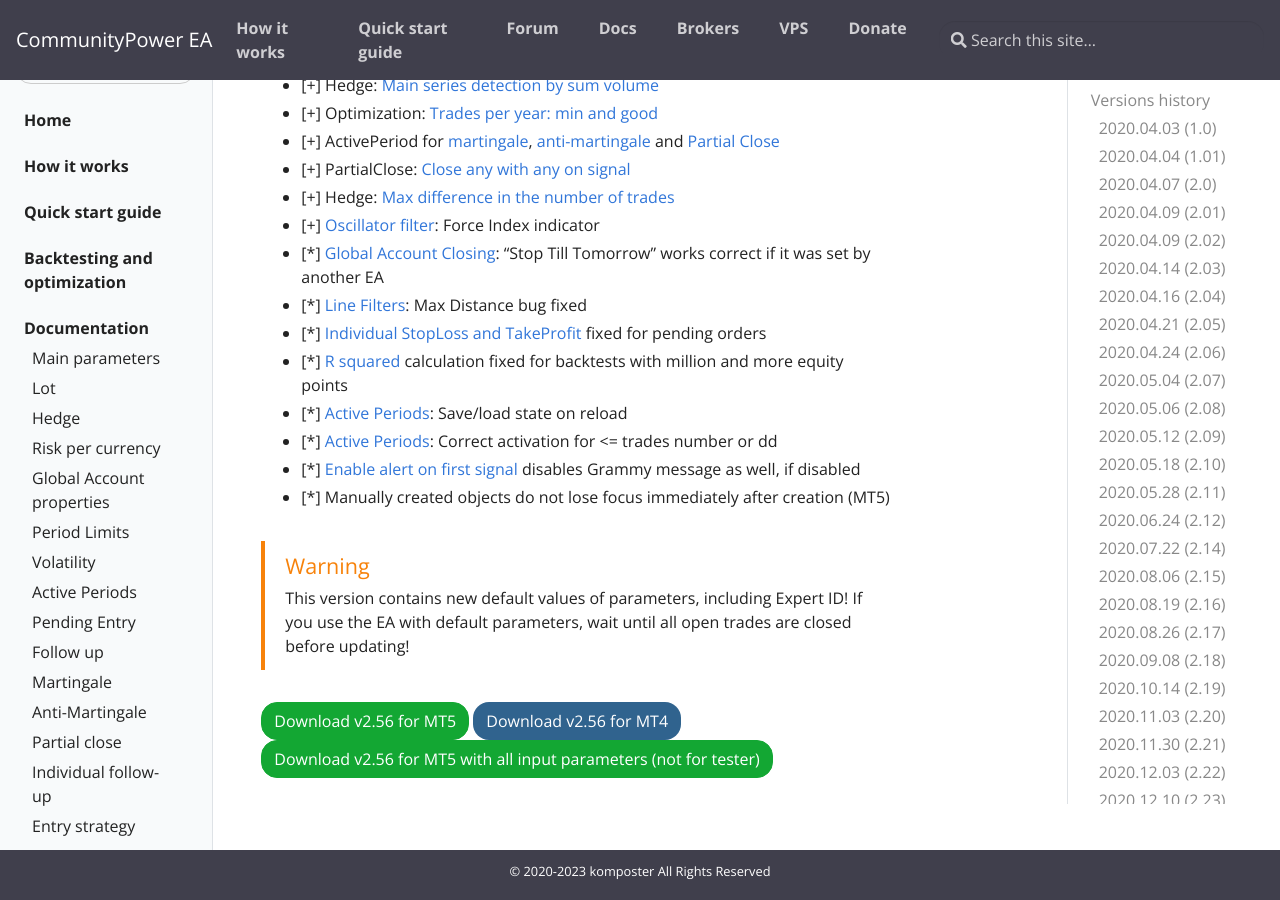
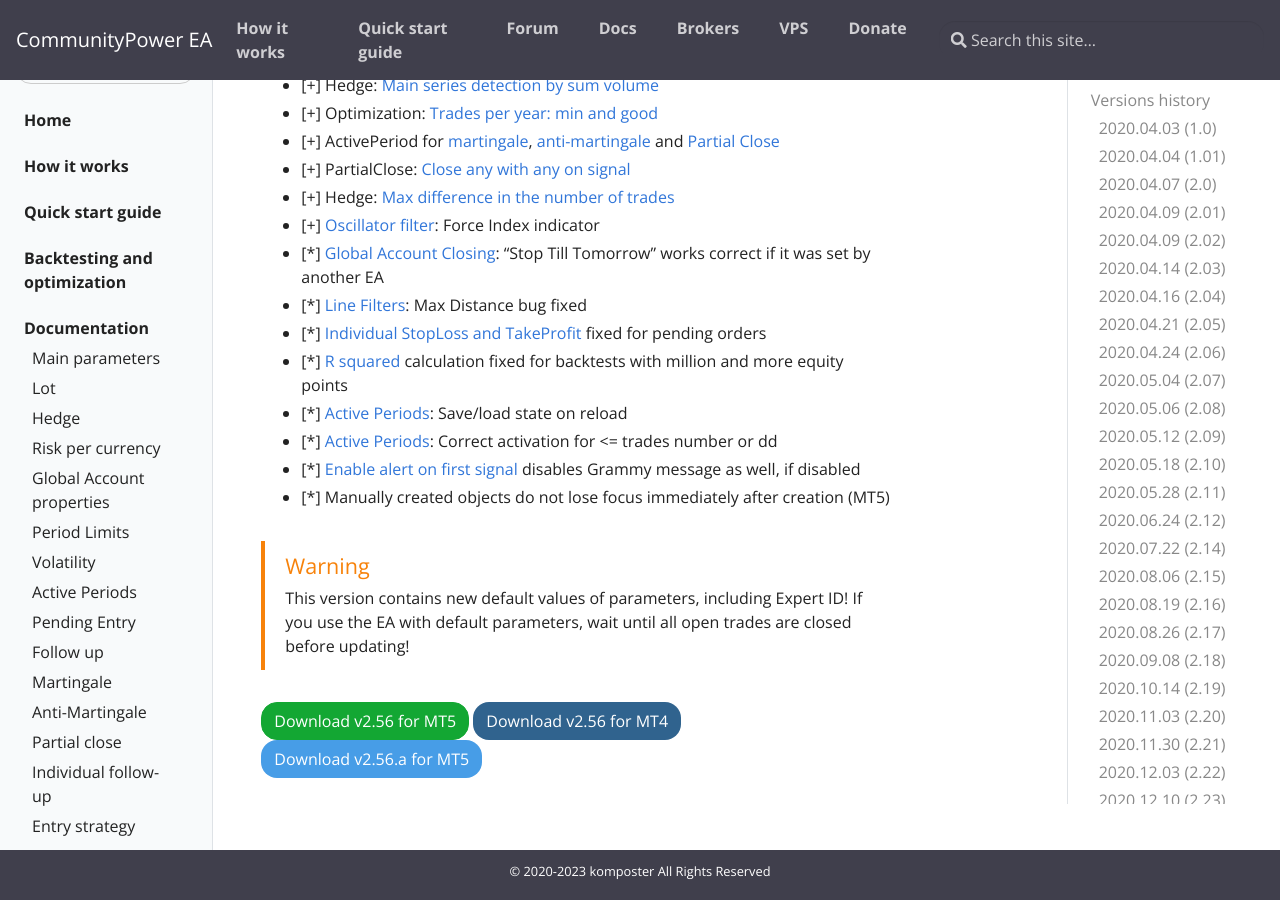
Before and after one commit to komposter/CommunityPowerEA.com, a Jekyll site: the page built from _docs/versions-history.md, in a window 1280 px wide and 900 px high, scrolled down 20684 px. Built offline with Jekyll 4.4.1, drawn with Linux system fonts in a browser that asks for light colours.

Commit message:
Content change

```diff
--- a/_docs/versions-history.md
+++ b/_docs/versions-history.md
@@ -715,4 +715,4 @@
 
 [<button class="btn btn-success">Download v2.56 for MT5</button>]({{site.baseurl}}/assets/EAs/CommunityPower 2.56.ex5)
 [<button class="btn btn-primary">Download v2.56 for MT4</button>]({{site.baseurl}}/assets/EAs/CommunityPower 2.56.ex4)
-[<button class="btn btn-success">Download v2.56 for MT5 with all input parameters (not for tester)</button>]({{site.baseurl}}/assets/EAs/CommunityPower 2.56.a.ex5)
+[<button class="btn btn-info">Download v2.56.a for MT5</button>]({{site.baseurl}}/assets/EAs/CommunityPower 2.56.a.ex5)
```
